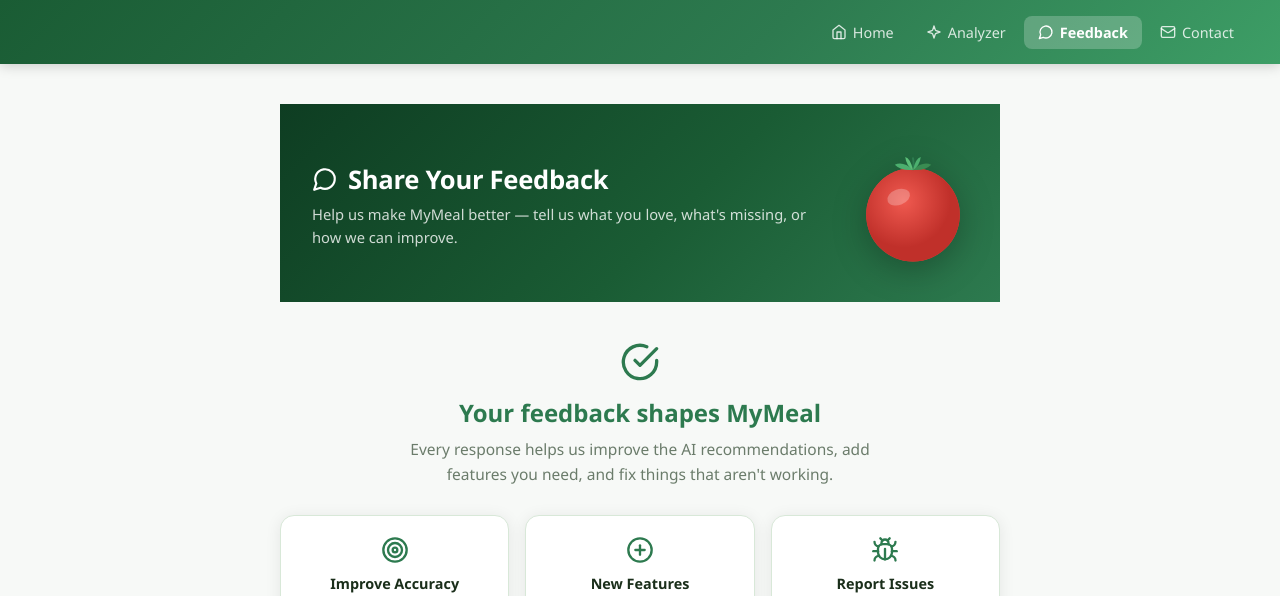
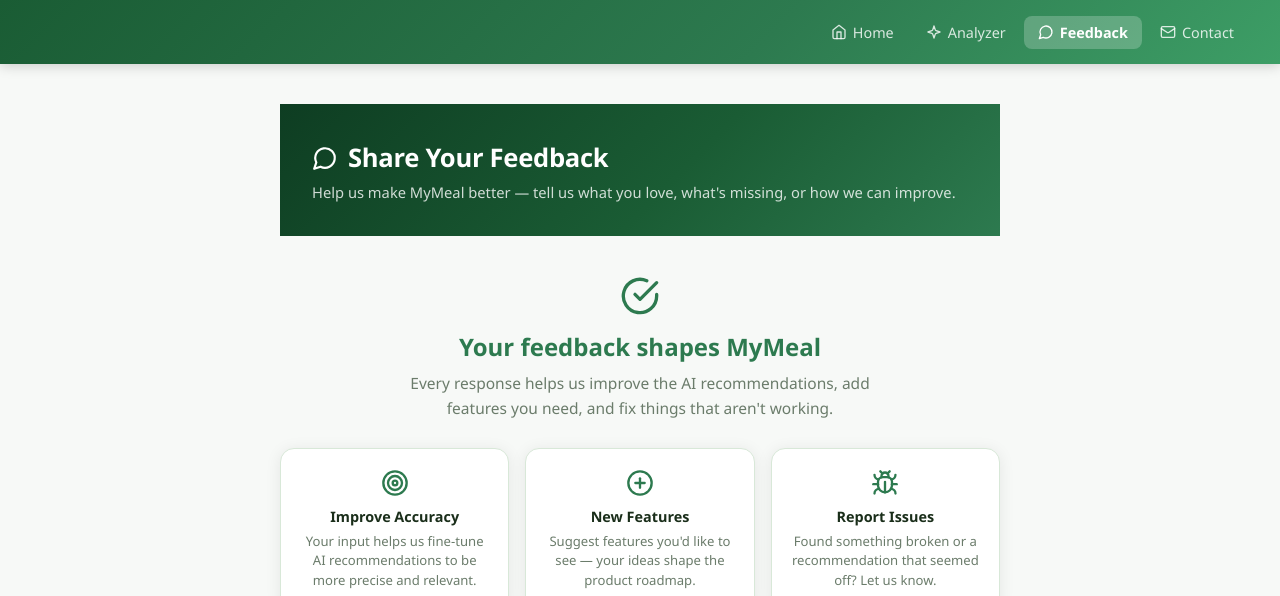
Before and after one commit to eshu0709/mymeal-app, a plain HTML site: page feedback.html in a window 1280 px wide. Shown: the top 596 px of the page. Drawn offline with Linux system fonts and the light colour scheme.

Commit message:
Remove tomato image from feedback page hero

```diff
--- a/feedback.html
+++ b/feedback.html
@@ -257,7 +257,6 @@ footer a:hover { text-decoration: underline; }
       <h1><svg class="icon" style="width:26px;height:26px" viewBox="0 0 24 24" fill="none" stroke="currentColor" stroke-width="2" stroke-linecap="round" stroke-linejoin="round"><path d="M7.9 20A9 9 0 1 0 4 16.1L2 22Z"/></svg> Share Your Feedback</h1>
       <p>Help us make MyMeal better — tell us what you love, what's missing, or how we can improve.</p>
     </div>
-    <img class="page-hero-img" src="images/tomato.svg" alt="" />
   </div>
 
   <!-- Sub-hero -->
```
